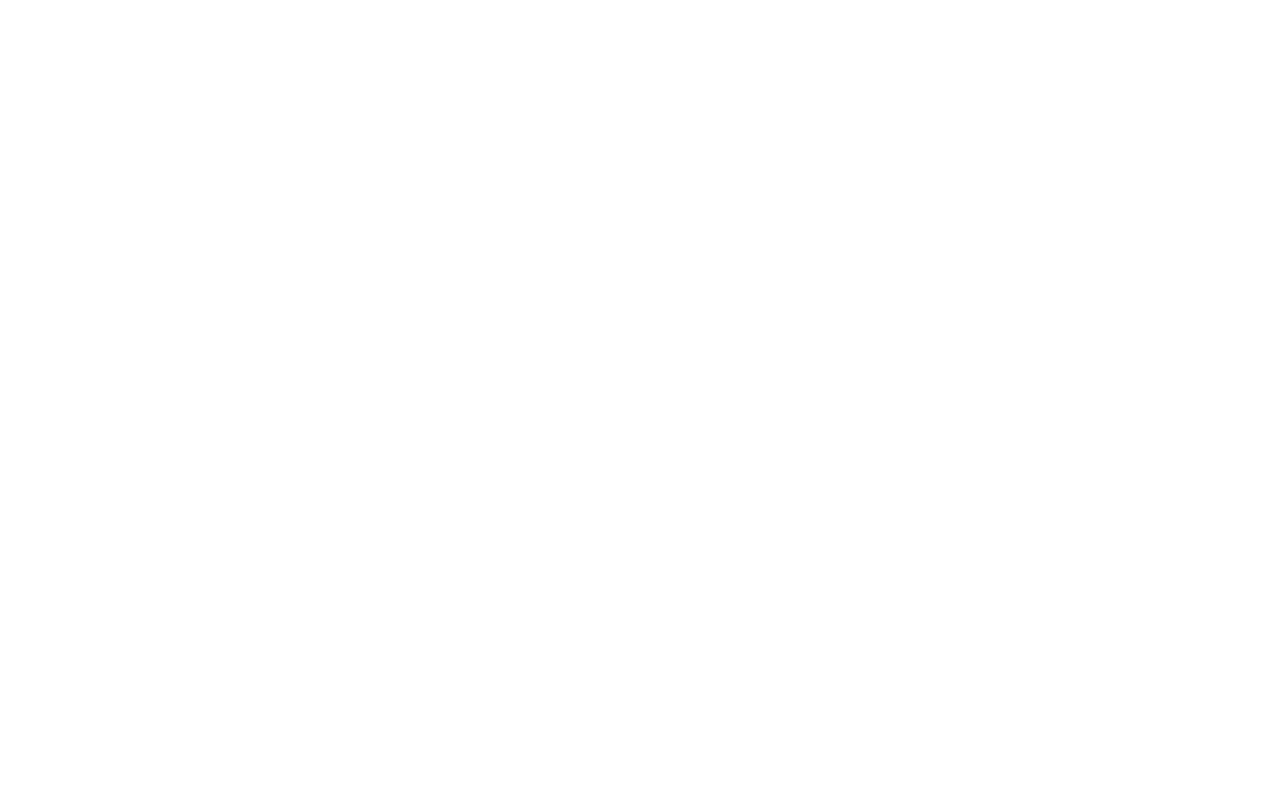
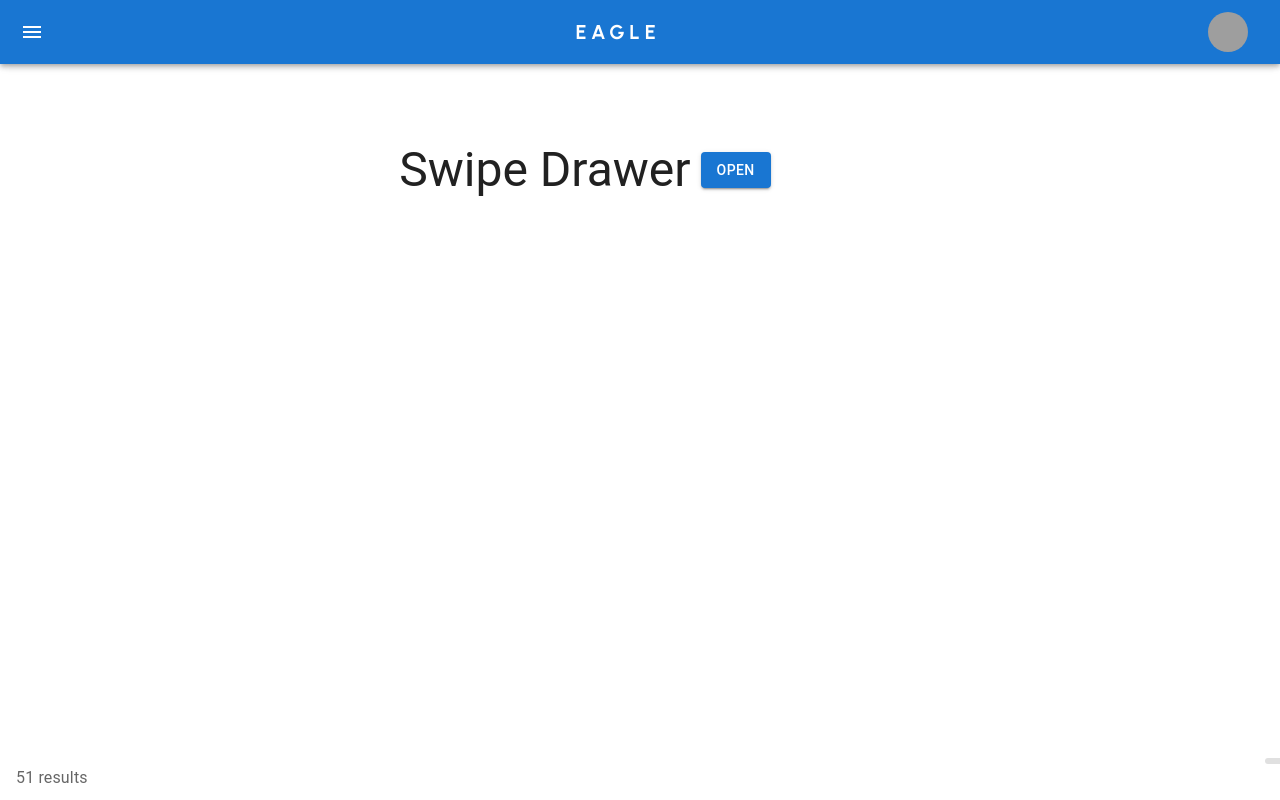
Before and after one commit to sheltonjoseph/mui-redux, a React (Create React App) app: page /drawer in a window 1280 px wide. Before the commit this address had no page. Built offline with nearby package versions, Linux system fonts and the light colour scheme; grey boxes are pictures that could not be loaded.

Commit message:
drawer-component

```diff
--- a/src/App.js
+++ b/src/App.js
@@ -11,6 +11,8 @@
 import Dialog from "./pages/Dialog"
 import SnackBar from "./pages/SnackBar"
 import Tabs from "./pages/Tabs"
+import Drawer from "./pages/Drawer"
+
 
 
 
@@ -34,6 +36,8 @@
       <Route exact path="/dialog" element={<Dialog/>} />
       <Route exact path="/snackBar" element={<SnackBar/>} />
       <Route exact path="/tabs" element={<Tabs/>} />
+      <Route exact path="/drawer" element={<Drawer/>} />
+
 
     </Routes>
   </Router>
--- a/src/Components/TopBar.jsx
+++ b/src/Components/TopBar.jsx
@@ -122,6 +122,13 @@
             </Link>
           </ListItemButton>
           </ListItem>
+          <ListItem disablePadding>
+          <ListItemButton sx={{ textAlign: "center" }}>
+            <Link to={"/drawer"}>
+              <ListItemText primary="Drawer" />
+            </Link>
+          </ListItemButton>
+          </ListItem>
           {/* <Link>
               <ListItemText primary="checkBox" />
             </Link>
--- /dev/null
+++ b/src/Redux/TabSlice.js
@@ -0,0 +1,19 @@
+import { createSlice } from '@reduxjs/toolkit'
+
+export const tab = createSlice({
+    name: 'tab',
+    initialState: {
+        value:'1',
+    },
+    reducers: {
+  update: (state, action) => {
+    console.log(state)
+    console.log(action)
+    state.value = action.payload.value
+  }
+
+    }
+})
+
+export const { update } = tab.actions;
+export default tab.reducer;
--- a/src/Redux/store.js
+++ b/src/Redux/store.js
@@ -7,6 +7,8 @@
 import chip from "./chipSlice"
 import list from "./listSlice"
 import dialog from "./dialogSlice"
+import tab from "./TabSlice"
+
 
 
 
@@ -22,6 +24,7 @@
     slider:slider,
     chip:chip,
     list:list,
-    dialog:dialog
+    dialog:dialog,
+    tab:tab
   },
 });
--- /dev/null
+++ b/src/pages/Drawer.jsx
@@ -0,0 +1,128 @@
+import * as React from "react";
+import { Global } from "@emotion/react";
+import { styled } from "@mui/material/styles";
+import CssBaseline from "@mui/material/CssBaseline";
+import { grey } from "@mui/material/colors";
+import Button from "@mui/material/Button";
+import Box from "@mui/material/Box";
+import Skeleton from "@mui/material/Skeleton";
+import Typography from "@mui/material/Typography";
+import SwipeableDrawer from "@mui/material/SwipeableDrawer";
+import Container from "@mui/material/Container";
+import TopBar from "../Components/TopBar";
+
+const drawerBleeding = 50;
+
+const Root = styled("div")(({ theme }) => ({
+  height: "100%",
+  margin: "50px",
+  backgroundColor:
+    theme.palette.mode === "light"
+      ? grey[100]
+      : theme.palette.background.default,
+}));
+
+const StyledBox = styled(Box)(({ theme }) => ({
+  backgroundColor: theme.palette.mode === "light" ? "#fff" : grey[800],
+}));
+
+const Puller = styled(Box)(({ theme }) => ({
+  width: 30,
+  height: 6,
+  backgroundColor: theme.palette.mode === "light" ? grey[300] : grey[900],
+  borderRadius: 3,
+  position: "absolute",
+  top: 8,
+  left: "calc(100% - 15px)",
+}));
+
+function SwipeableEdgeDrawer(props) {
+  const [open, setOpen] = React.useState(false);
+
+  const toggleDrawer = (newOpen) => () => {
+    setOpen(newOpen);
+  };
+
+  // This is used only for the example
+
+  return (
+    <Container sx={{ display: "flex", justifyContent: "center" }} maxWidth="xl">
+      <TopBar />
+
+      <Box
+        sx={{
+          width: "40%",
+          m: 15,
+          display: "flex",
+          alignItems: "center",
+          justifyContent: "center",
+        }}
+      >
+        <Typography variant="h3" sx={{ textAlign: "center" }}>
+          Swipe Drawer
+        </Typography>
+        <div
+          style={{
+            margin: "10px",
+            display: "flex",
+            alignItems: "center",
+            justifyContent: "center",
+          }}
+        >
+          <Button variant="contained" onClick={toggleDrawer(true)}>Open</Button>
+        </div>
+        <Root>
+          <CssBaseline />
+          <Global
+            styles={{
+              ".MuiDrawer-root > .MuiPaper-root": {
+                height: `calc(80% - ${drawerBleeding}px)`,
+                overflow: "visible",
+              },
+            }}
+          />
+          <SwipeableDrawer
+            anchor="bottom"
+            open={open}
+            onClose={toggleDrawer(false)}
+            onOpen={toggleDrawer(true)}
+            swipeAreaWidth={drawerBleeding}
+            disableSwipeToOpen={false}
+            ModalProps={{
+              keepMounted: true,
+            }}
+          >
+            <StyledBox
+              sx={{
+                position: "absolute",
+                top: -drawerBleeding,
+                borderTopLeftRadius: 8,
+                borderTopRightRadius: 8,
+                visibility: "visible",
+                right: 0,
+                left: 0,
+              }}
+            >
+              <Puller />
+              <Typography sx={{ p: 2, color: "text.secondary" }}>
+                51 results
+              </Typography>
+            </StyledBox>
+            <StyledBox
+              sx={{
+                px: 2,
+                pb: 2,
+                height: "100%",
+                overflow: "auto",
+              }}
+            >
+              <Skeleton variant="rectangular" height="100%" />
+            </StyledBox>
+          </SwipeableDrawer>
+        </Root>
+      </Box>
+    </Container>
+  );
+}
+
+export default SwipeableEdgeDrawer;
--- a/src/pages/Slider.jsx
+++ b/src/pages/Slider.jsx
@@ -11,12 +11,12 @@
 import { update } from "../Redux/slideSlice";
 
 const ContinuousSlider = () => {
-  // const [value, setValue] = useState(30);
+
   const reduxVolume = useSelector((state) => state.slider.volume);
   console.log(reduxVolume);
   const dispatch = useDispatch();
-  const handleChange = (value) => {
-    dispatch(update({ value }));
+  const handleChange = (reduxVolume) => {
+    dispatch(update( {reduxVolume }));
   };
 
   return (
--- a/src/pages/Tabs.jsx
+++ b/src/pages/Tabs.jsx
@@ -1,19 +1,24 @@
-import * as React from 'react';
-import Box from '@mui/material/Box';
-import Tab from '@mui/material/Tab';
-import TabContext from '@mui/lab/TabContext';
-import TabList from '@mui/lab/TabList';
-import TabPanel from '@mui/lab/TabPanel';
+import * as React from "react";
+import Box from "@mui/material/Box";
+import Tab from "@mui/material/Tab";
+import TabContext from "@mui/lab/TabContext";
+import TabList from "@mui/lab/TabList";
+import TabPanel from "@mui/lab/TabPanel";
 import Container from "@mui/material/Container";
 import Typography from "@mui/material/Typography";
+import TopBar from "../Components/TopBar";
+import { useSelector, useDispatch } from "react-redux";
+import { update } from "../Redux/selectSlice";
 
 
 
 const LabTabs = () => {
-  const [value, setValue] = React.useState('1');
 
-  const handleChange = (event, newValue) => {
-    setValue(newValue);
+  const reduxTab = useSelector((state) => state.tab.value);
+  console.log(reduxTab)
+  const dispatch = useDispatch();
+  const handleClick = (value) => {
+    dispatch(update({ value }));
   };
 
   return (
@@ -21,25 +26,54 @@
       style={{ display: "flex", justifyContent: "center" }}
       maxWidth="xl"
     >
-    <Box sx={{ width: '100%', typography: 'body1' ,m:10}}>
+      <TopBar />
+      <Box sx={{ width: "100%", typography: "body1", m: 10 }}>
         <Typography variant="h3" sx={{ textAlign: "center" }}>
-          Control your Volume
+          TABS
         </Typography>
-      <TabContext value={value}>
-        <Box sx={{ borderBottom: 1, borderColor: 'divider' }}>
-          <TabList onChange={handleChange} aria-label="lab API tabs example">
+        <TabContext value={reduxTab}>
+          <Box sx={{ borderBottom: 1, borderColor: "divider" }}>
+            <TabList onChange={(event, newInputValue) => {
+              event.preventDefault();
+              handleClick(newInputValue);
+            }} aria-label="lab API tabs example">
               <Tab label="Item One" value="1" />
               <Tab label="Item Two" value="2" />
               <Tab label="Item Three" value="3" />
             </TabList>
           </Box>
-        <TabPanel value="1">Item One</TabPanel>
-        <TabPanel value="2">Item Two</TabPanel>
-        <TabPanel value="3">Item Three</TabPanel>
+          <TabPanel value="1">
+            Lorem ipsum dolor sit amet, consectetur adipiscing elit. Nullam
+            ipsum purus, bibendum sit amet vulputate eget, porta semper ligula.
+            Donec bibendum vulputate erat, ac fringilla mi finibus nec. Donec ac
+            dolor sed dolor porttitor blandit vel vel purus. Fusce vel malesuada
+            ligula. Nam quis vehicula ante, eu finibus est. Proin ullamcorper
+            fermentum orci, quis finibus massa. Nunc lobortis, massa ut rutrum
+            ultrices, metus metus finibus ex, sit amet facilisis neque enim sed
+            neque. Quisque accumsan metus vel maximus consequat. Suspendisse
+            lacinia tellus a libero volutpat maximus.
+          </TabPanel>
+          <TabPanel value="2">
+            This works great when the changes can be isolated to a new DOM
+            element. For instance, you can change the margin this way. However,
+            sometimes you have to target the underlying DOM element. As an
+            example, you may want to change the border of the Button. The Button
+            component defines its own styles. CSS inheritance doesn't help. To
+            workaround the problem, you can use the sx prop directly on the
+            child if it is a MUI component.
+          </TabPanel>
+          <TabPanel value="3">
+            This example also shows the use of an optional step by placing the
+            optional prop on the second Step component. Note that it's up to you
+            to manage when an optional step is skipped. Once you've determined
+            this for a particular step you must set completed to signify
+            that even though the active step index has gone beyond the optional
+            step, it's not actually complete.
+          </TabPanel>
         </TabContext>
       </Box>
     </Container>
   );
-}
+};
 
-export default LabTabs
+export default LabTabs;
```
Lines whose indentation alone changed are shown as unchanged.
